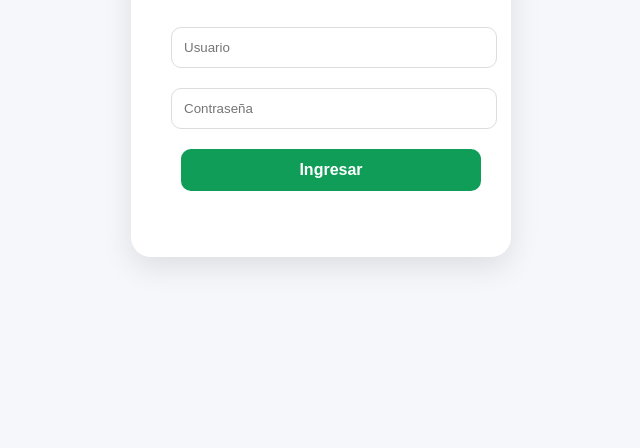
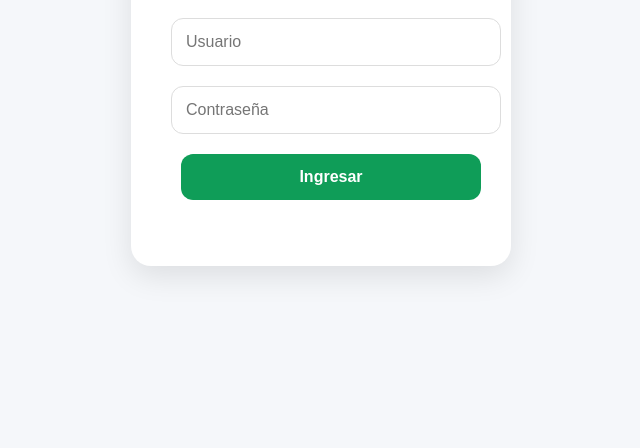
Before and after one commit to xiomara84avila-art/mini-invernadero, a plain HTML site: page login.html in a window 1280 px wide. Shown: the part 352-800 px from the top of the page, without its empty margins (319-959 px from the left). Drawn offline with Linux system fonts and the light colour scheme.

Commit message:
Actualizar styles.css

```diff
--- a/styles.css
+++ b/styles.css
@@ -1,5 +1,12 @@
-/* FUENTE Y BASE */
+/* 🌐 BASE */
+body {
+    margin: 0;
+    font-family: 'Segoe UI', Tahoma, sans-serif;
+    background: #f5f7fa;
+    color: #333;
+}
 
+/* 🔔 MENSAJE ESTADO */
 .estado {
     position: fixed;
     bottom: 20px;
@@ -7,29 +14,15 @@
     transform: translateX(-50%);
     background: #0f9d58;
     color: white;
-    padding: 12px 20px;
-    border-radius: 10px;
+    padding: 14px 22px;
+    border-radius: 12px;
     font-weight: bold;
     display: none;
     z-index: 1000;
+    box-shadow: 0 5px 20px rgba(0,0,0,0.2);
 }
 
-/* Responsive */
-@media (max-width: 600px) {
-    .estado {
-        width: 90%;
-        text-align: center;
-    }
-}
-
-body {
-    margin: 0;
-    font-family: 'Segoe UI', Tahoma, sans-serif;
-    background: #f5f7fa;
-    color: #333;
-}
-
-/* LOGIN */
+/* 📱 LOGIN */
 .login-body {
     display: flex;
     justify-content: center;
@@ -48,7 +41,6 @@ body {
 
 .login-container h1 {
     color: #0f9d58;
-    margin-bottom: 5px;
 }
 
 .login-container h2 {
@@ -56,37 +48,41 @@ body {
     margin-bottom: 20px;
 }
 
-/* INPUTS */
+/* ✏️ INPUTS (sin zoom en móvil) */
 input {
     width: 100%;
-    padding: 12px;
+    padding: 14px;
     margin: 10px 0;
-    border-radius: 10px;
+    border-radius: 12px;
     border: 1px solid #ddd;
     outline: none;
+    font-size: 16px; /* 🔥 evita zoom */
+    transition: 0.2s;
 }
 
 input:focus {
     border-color: #0f9d58;
+    box-shadow: 0 0 10px rgba(15,157,88,0.2);
 }
 
-/* BOTÓN LOGIN */
+/* 🔘 BOTÓN LOGIN */
 .login-container button {
     width: 100%;
-    padding: 12px;
-    border-radius: 10px;
+    padding: 14px;
+    border-radius: 12px;
     border: none;
     background: #0f9d58;
     color: white;
     font-weight: bold;
     cursor: pointer;
+    transition: 0.2s;
 }
 
-.login-container button:hover {
-    background: #d32f2f;
+.login-container button:active {
+    transform: scale(0.95);
 }
 
-/* HEADER */
+/* 🧭 HEADER */
 header {
     background: white;
     padding: 15px;
@@ -99,7 +95,7 @@ header h1 {
     color: #0f9d58;
 }
 
-/* NAV */
+/* 📌 NAV */
 nav {
     display: flex;
     justify-content: center;
@@ -123,7 +119,7 @@ nav button:hover {
     color: white;
 }
 
-/* TARJETAS */
+/* 📦 TARJETAS */
 .card {
     margin: 30px auto;
     padding: 25px;
@@ -135,7 +131,7 @@ nav button:hover {
     text-align: center;
 }
 
-/* GRID */
+/* 🔲 GRID */
 .grid {
     display: flex;
     gap: 15px;
@@ -159,41 +155,68 @@ nav button:hover {
     color: white;
 }
 
-/* BOTONES CONTROL */
+/* 🔥 BOTONES PRO */
 button {
     margin: 10px;
     padding: 15px 25px;
-    border-radius: 12px;
+    border-radius: 14px;
     border: none;
     cursor: pointer;
     font-size: 16px;
-    transition: 0.3s;
+    transition: all 0.2s ease;
+    transform: scale(1);
+    position: relative;
+    overflow: hidden;
 }
 
+/* HOVER (PC) */
+button:hover {
+    transform: scale(1.05);
+}
+
+/* CLICK */
+button:active {
+    transform: scale(0.9);
+}
+
+/* ON */
 .on {
     background: #0f9d58;
     color: white;
+    box-shadow: 0 5px 15px rgba(15,157,88,0.3);
 }
 
-.on:hover {
-    background: #0c7c45;
-}
-
+/* OFF */
 .off {
     background: #d32f2f;
     color: white;
+    box-shadow: 0 5px 15px rgba(211,47,47,0.3);
 }
 
-.off:hover {
-    background: #a82222;
+/* EFECTO ONDA */
+button::after {
+    content: "";
+    position: absolute;
+    width: 100px;
+    height: 100px;
+    background: rgba(255,255,255,0.4);
+    border-radius: 50%;
+    transform: scale(0);
+    opacity: 0;
 }
 
-/* OCULTAR */
+button:active::after {
+    transform: scale(2.5);
+    opacity: 1;
+    transition: 0.4s;
+}
+
+/* ❌ OCULTAR */
 .oculto {
     display: none;
 }
 
-/* TEXTO ERROR */
+/* ⚠️ ERROR */
 #error {
     color: red;
     margin-top: 10px;
@@ -232,4 +255,9 @@ button {
     button {
         width: 90%;
     }
+
+    .estado {
+        width: 90%;
+        text-align: center;
+    }
 }
```
